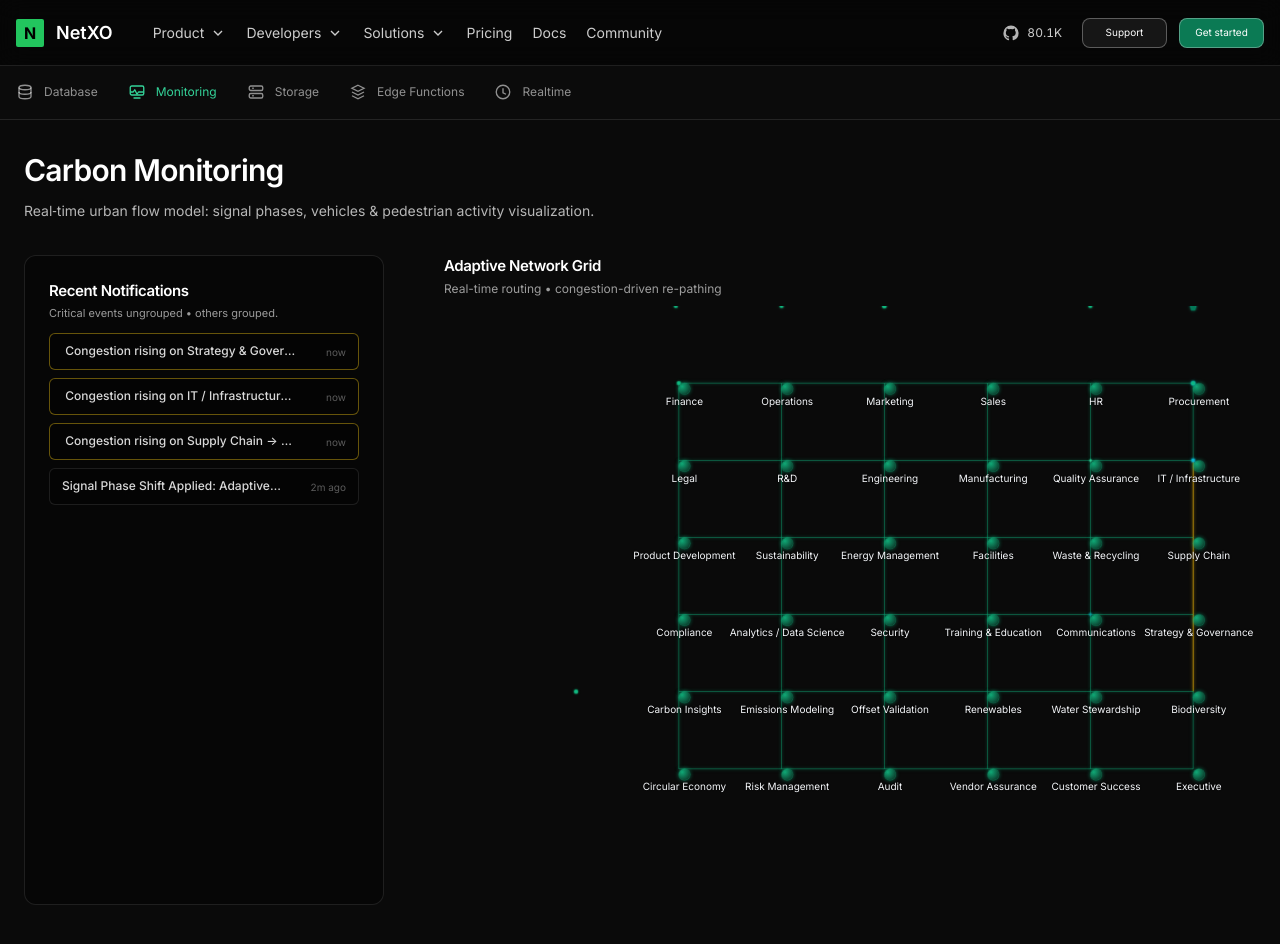
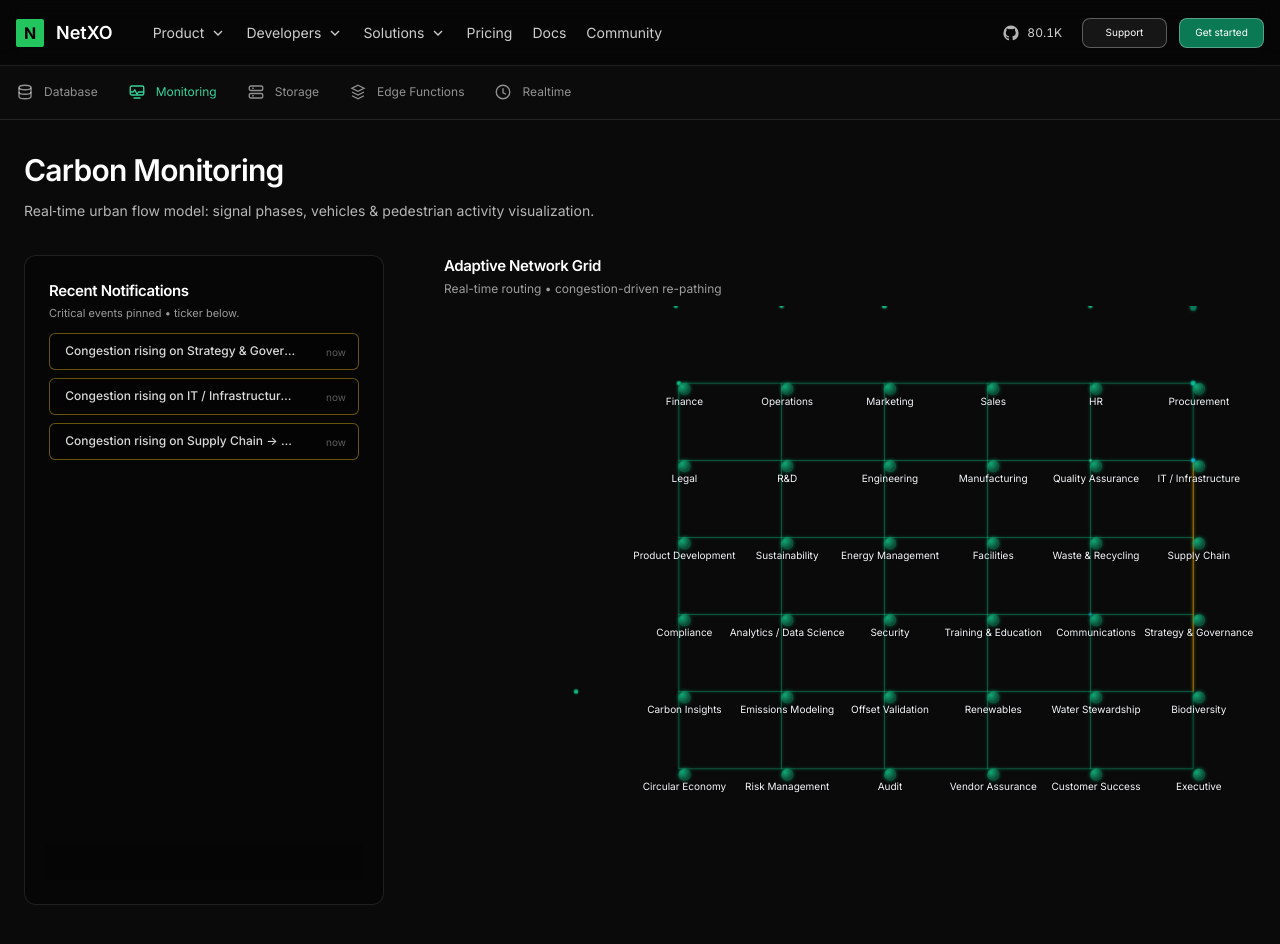
Before and after one commit to withNoclout/nextxo-v2, a React (Vite) app: page /monitoring in a window 1280 px wide. Shown: the top 944 px of the page. Built offline with nearby package versions, Linux system fonts and the light colour scheme.

Commit message:
feat(notifications): pinned criticals with timed pin, ticker for regular feed, fade, dedup, manual dismiss

```diff
--- a/src/pages/MonitoringPage.tsx
+++ b/src/pages/MonitoringPage.tsx
@@ -1,5 +1,5 @@
 import Layout from '../ui/Layout'
-import React from 'react'
+import React, { useRef, useEffect, useState } from 'react'
 import ProductTabs from '../components/nav/ProductTabs'
 import CitySim from '../monitoring/CitySim'
 import AdaptiveNetworkSim, { NotificationEvent } from '../monitoring/AdaptiveNetworkSim'
@@ -17,26 +17,61 @@ interface UINote {
   category: 'critical'|'major'|'routine'
   time:string
   count?:number
+  pinUntil?: number
 }
 
-function NotificationsPanel({ notes }:{ notes: UINote[] }){
+function NotificationsPanel({ pinnedCritical, regularFeed, onDismiss, tickerPaused, onMouseEnter, onMouseLeave }:{
+  pinnedCritical: UINote[];
+  regularFeed: UINote[];
+  onDismiss: (id:number)=>void;
+  tickerPaused: boolean;
+  onMouseEnter: ()=>void;
+  onMouseLeave: ()=>void;
+}){
+  const listRef = useRef<HTMLUListElement>(null)
+  const trackRef = useRef<HTMLDivElement>(null)
+  // Fade mask CSS is always present
   return (
-    <div className="w-full flex flex-col h-full overflow-hidden" style={{ paddingTop:12, paddingBottom:12 }}>
+    <div className="w-full flex flex-col h-full overflow-hidden notifications-viewport" style={{ paddingTop:12, paddingBottom:12, position:'relative', maskImage:'linear-gradient(to bottom, rgba(0,0,0,1) 80%, rgba(0,0,0,0) 100%)', WebkitMaskImage:'linear-gradient(to bottom, rgba(0,0,0,1) 80%, rgba(0,0,0,0) 100%)' }}
+      onMouseEnter={onMouseEnter} onMouseLeave={onMouseLeave}
+    >
       <div className="mb-3 px-1 shrink-0">
         <h2 className="text-[15px] font-semibold tracking-tight mb-1">Recent Notifications</h2>
-        <p className="text-[11px] text-white/60 leading-snug">Critical events ungrouped • others grouped.</p>
+        <p className="text-[11px] text-white/60 leading-snug">Critical events pinned • ticker below.</p>
       </div>
-      <ul className="space-y-2 px-1 overflow-y-auto pr-1" style={{ scrollbarWidth:'thin' }}>
-        {notes.map(n=> {
-          const border = n.category==='critical'
-            ? 'border-red-500/70 shadow-[0_0_6px_1px_rgba(239,68,68,0.45)] border-2'
-            : n.category==='major'
+      {/* Pinned critical block */}
+      {pinnedCritical.length > 0 && (
+        <ul className="space-y-2 px-1 mb-2">
+          {pinnedCritical.slice(0,3).map((n,i) => {
+            const border = 'border-red-500/70 shadow-[0_0_6px_1px_rgba(239,68,68,0.45)] border-2'
+            const full = n.detail ? `${n.title}: ${n.detail}` : n.title
+            return (
+              <li key={n.id} className={`group flex items-start gap-3 rounded-md bg-black/30 px-3 py-[9px] ${border} transition-colors animate-[fadeIn_0.35s_ease] relative`}>
+                <div className="flex-1 min-w-0 pr-2">
+                  <p className="text-[12px] font-medium text-white/85 leading-snug truncate" title={full}>{full}</p>
+                </div>
+                <span className="text-[10px] text-white/35 ml-2 whitespace-nowrap mt-0.5">{n.time}</span>
+                <button className="absolute top-1 right-1 text-[13px] text-white/60 hover:text-white/90 px-1 py-0.5 rounded focus:outline-none" title="Dismiss" onClick={()=>onDismiss(n.id)}>&times;</button>
+              </li>
+            )
+          })}
+          {pinnedCritical.length > 3 && (
+            <li className="flex items-center justify-center text-[11px] text-red-300/80 mt-1">+{pinnedCritical.length-3} more critical</li>
+          )}
+        </ul>
+      )}
+      {/* Ticker for regular feed */}
+      <div className="relative flex-1 min-h-0" style={{overflow:'hidden'}}>
+        <div ref={trackRef} style={{transition:'none'}}>
+          <ul ref={listRef} className="space-y-2 px-1 select-none">
+            {regularFeed.map((n,i) => {
+              const border = n.category==='major'
                 ? 'border-yellow-400/40 border'
                 : 'border-white/10 border'
               const full = n.detail ? `${n.title}: ${n.detail}` : n.title
               const line = (n.count && n.count>1) ? `${full} (x${n.count})` : full
               return (
-            <li key={n.id} className={`group flex items-start gap-3 rounded-md bg-black/30 px-3 py-[9px] ${border} transition-colors animate-[fadeIn_0.35s_ease]`}>
+                <li key={n.id+':'+(n.time||i)} className={`group flex items-start gap-3 rounded-md bg-black/30 px-3 py-[9px] ${border} transition-colors animate-[fadeIn_0.35s_ease]`}>
                   <div className="flex-1 min-w-0 pr-2">
                     <p className="text-[12px] font-medium text-white/85 leading-snug truncate" title={full}>{line}</p>
                   </div>
@@ -45,6 +80,10 @@ function NotificationsPanel({ notes }:{ notes: UINote[] }){
               )
             })}
           </ul>
+        </div>
+        {/* Fallback fade overlay for browsers without mask support */}
+        <div style={{position:'absolute',left:0,right:0,bottom:0,height:36,pointerEvents:'none',background:'linear-gradient(to bottom,rgba(0,0,0,0),rgba(0,0,0,0.85) 90%)'}} />
+      </div>
     </div>
   )
 }
@@ -59,7 +98,18 @@ function DashboardShell({ children }: { children: React.ReactNode }){
 }
 
 export default function MonitoringPage() {
-  const [notes,setNotes] = React.useState<UINote[]>(() => seedNotifications.map(n=> ({...n, severity:'normal', category:'routine', count:1 })))
+  // --- Notification state ---
+  const PIN_SECONDS = 10
+  const [pinnedCritical, setPinnedCritical] = useState<UINote[]>([])
+  const [regularFeed, setRegularFeed] = useState<UINote[]>([])
+  const seen = useRef<Set<number>>(new Set())
+  // Ticker state
+  const [tickerPaused, setTickerPaused] = useState(false)
+  const tickerOffset = useRef(0)
+  const tickerRaf = useRef<number>()
+  const tickerListRef = useRef<HTMLUListElement>(null)
+  const tickerTrackRef = useRef<HTMLDivElement>(null)
+  // Ingest logic
   const pushNotification = React.useCallback((e:NotificationEvent)=>{
     const raw = e.message.replace(/^([\u{1F534}🔴⚠️🟢])\s*/u,'').trim()
     const lower = raw.toLowerCase()
@@ -75,11 +125,15 @@ export default function MonitoringPage() {
     // Filtering: optionally ignore low-value clears/green adoption unless critical
     if (/high ev adoption|traffic cleared|temporary relief/i.test(lower)) return
     if (e.type==='clear' && category!=='critical') return
-    setNotes(prev => {
+    if (seen.current.has(e.id)) return
+    seen.current.add(e.id)
     if (category==='critical') {
-        // Always append (no grouping)
-        return [ { id:e.id, title: title.slice(0,90), detail: detail.slice(0,140), severity, category, time:'now', count:1 }, ...prev.slice(0,49) ]
-      }
+      setPinnedCritical(prev => [
+        { id:e.id, title: title.slice(0,90), detail: detail.slice(0,140), severity, category, time:'now', count:1, pinUntil: Date.now() + PIN_SECONDS*1000 },
+        ...prev.filter(n=>n.id!==e.id)
+      ])
+    } else {
+      setRegularFeed(prev => {
         // Group by title+detail+category signature
         const keyIdx = prev.findIndex(n => n.category===category && n.title===title && n.detail===detail)
         if (keyIdx !== -1) {
@@ -88,8 +142,69 @@ export default function MonitoringPage() {
           copy[keyIdx] = { ...ex, time:'now', count:(ex.count||1)+1 }
           return copy
         }
-      return [ { id:e.id, title: title.slice(0,90), detail: detail.slice(0,140), severity, category, time:'now', count:1 }, ...prev.slice(0,49) ]
+        return [ { id:e.id, title: title.slice(0,90), detail: detail.slice(0,140), severity, category, time:'now', count:1 }, ...prev.slice(0,99) ]
       })
+    }
+  },[])
+  // Pin expiry GC
+  useEffect(()=>{
+    const interval = setInterval(()=>{
+      setPinnedCritical(prev => {
+        const now = Date.now()
+        const keep:UINote[] = []
+        const expired:UINote[] = []
+        for (const ev of prev) {
+          if (ev.pinUntil && now <= ev.pinUntil) keep.push(ev)
+          else expired.push({...ev, pinUntil: undefined})
+        }
+        if (expired.length) setRegularFeed(rf => [...expired, ...rf])
+        return keep
+      })
+    }, 1000)
+    return ()=>clearInterval(interval)
+  },[])
+  // Manual dismiss
+  const handleDismiss = (id:number) => {
+    setPinnedCritical(prev => {
+      const idx = prev.findIndex(n=>n.id===id)
+      if (idx===-1) return prev
+      const [removed] = prev.splice(idx,1)
+      setRegularFeed(rf => [{...removed, pinUntil:undefined}, ...rf])
+      return [...prev]
+    })
+  }
+  // --- Ticker logic ---
+  useEffect(()=>{
+    let raf:number; let last=performance.now()
+    function step(now:number){
+      if (tickerPaused) { raf=requestAnimationFrame(step); return }
+      const dt = (now-last)/1000; last=now
+      const SPEED = 28 // px/sec
+      tickerOffset.current += SPEED*dt
+      const list = tickerListRef.current
+      const track = tickerTrackRef.current
+      if (list && track) {
+        const rowH = list.firstElementChild?.clientHeight||0
+        if (rowH && tickerOffset.current >= rowH) {
+          tickerOffset.current -= rowH
+          setRegularFeed(prev => {
+            if (prev.length<2) return prev
+            const first = prev[0];
+            return [...prev.slice(1), first]
+          })
+        }
+        track.style.transform = `translateY(${-tickerOffset.current}px)`
+      }
+      raf=requestAnimationFrame(step)
+    }
+    raf=requestAnimationFrame(step)
+    return ()=>cancelAnimationFrame(raf)
+  },[tickerPaused])
+  // Pause on hover or tab hidden
+  useEffect(()=>{
+    function onVis(){ setTickerPaused(document.hidden) }
+    document.addEventListener('visibilitychange', onVis)
+    return ()=>document.removeEventListener('visibilitychange', onVis)
   },[])
   return (
     <Layout>
@@ -103,7 +218,14 @@ export default function MonitoringPage() {
           </header>
           <div className="cm-grid-stack grid gap-[60px]" style={{ gridTemplateColumns: '360px 1fr' }}>
             <div className="rounded-xl border border-white/10 bg-black/40 px-5 py-3 self-start" style={{ width: 360, height:650 }}>
-              <NotificationsPanel notes={notes} />
+              <NotificationsPanel
+                pinnedCritical={pinnedCritical}
+                regularFeed={regularFeed}
+                onDismiss={handleDismiss}
+                tickerPaused={tickerPaused}
+                onMouseEnter={()=>setTickerPaused(true)}
+                onMouseLeave={()=>setTickerPaused(false)}
+              />
             </div>
             <div className="p-0 flex flex-col" style={{ width:1000, height:600 }}>
               <div className="mb-4">
```
Lines whose indentation alone changed are shown as unchanged.
